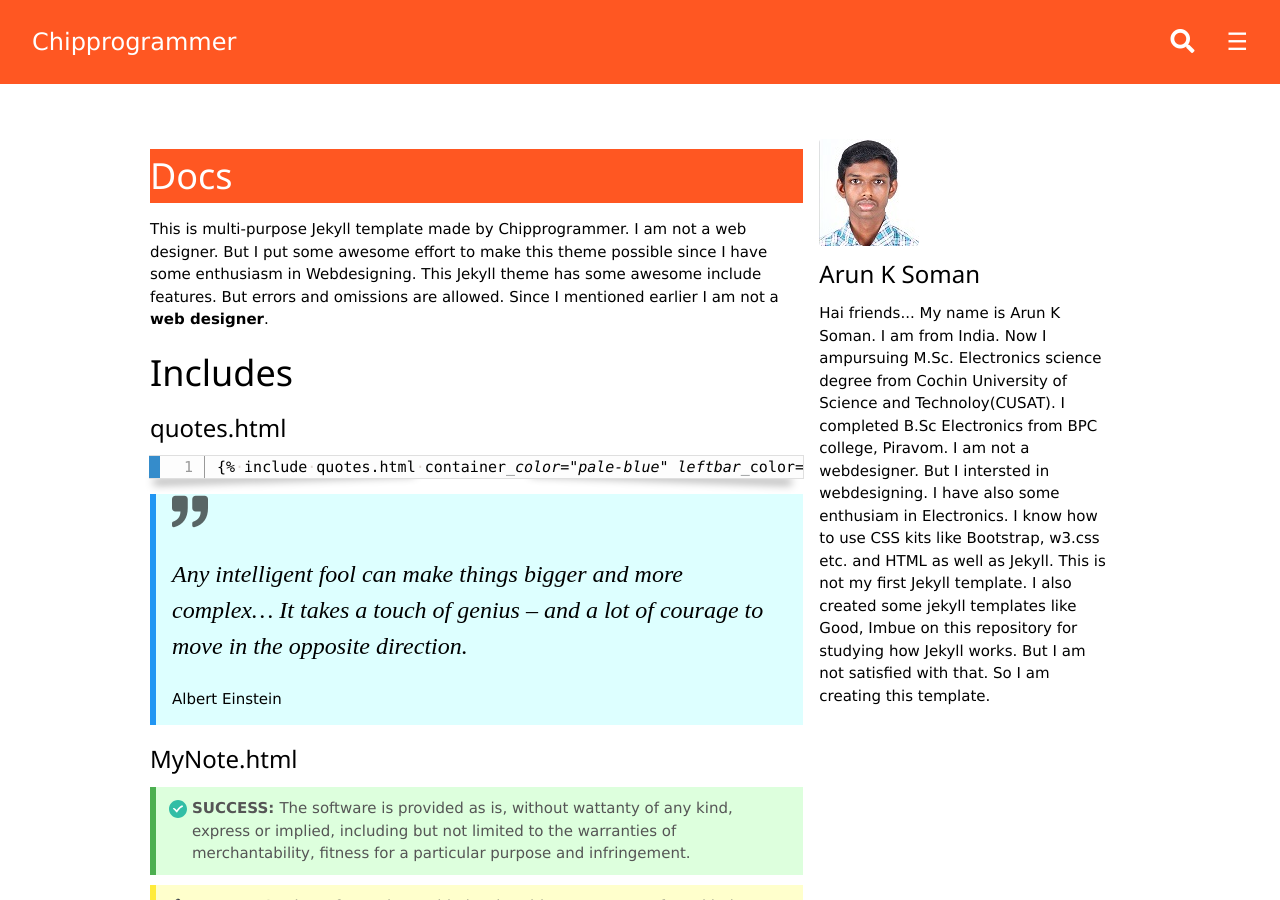
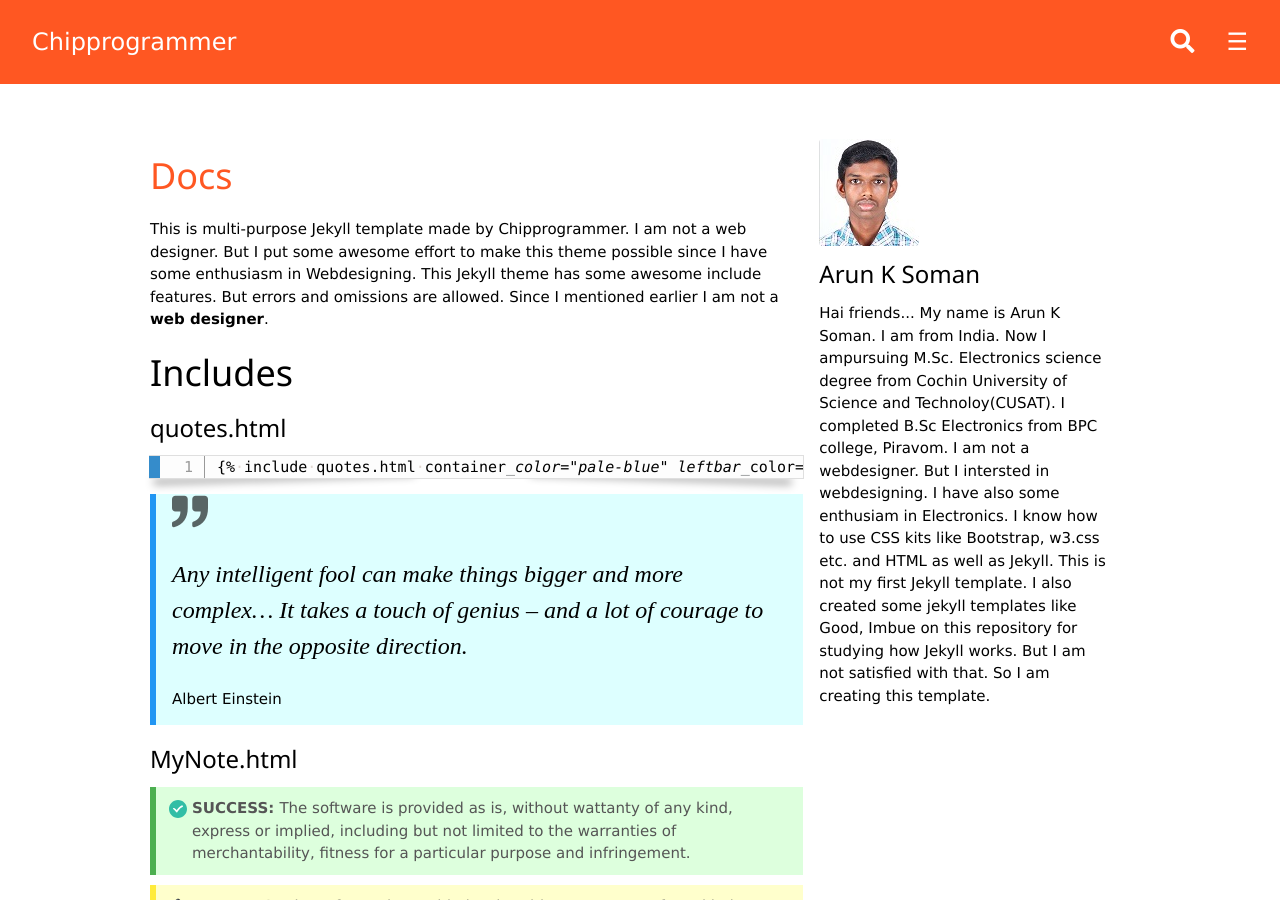
Before and after one commit to techiworld/techiworld.github.io, a Jekyll site: the page built from Documentation.md, in a window 1280 px wide and 900 px high. Built offline with Jekyll 4.4.1, drawn with Linux system fonts in a browser that asks for light colours; comment, search, counter and statistics services are not loaded.

Commit message:
Update default.html

```diff
--- a/_layouts/default.html
+++ b/_layouts/default.html
@@ -9,7 +9,7 @@
 <div class="w3-row-padding w3-padding-64 w3-container" style="margin-top: 75px">
   <div class="w3-content">
     <div class="w3-twothird">
-      <h1 class="w3-{{ page.color | default: 'deep-orange' }}">{{ page.title }}</h1>
+      <h1 class="w3-text-{{ page.color | default: 'deep-orange' }}">{{ page.title }}</h1>
       {{ content }}
     </div>
     <div class="w3-third w3-container w3-content w3-hide-small">
```
